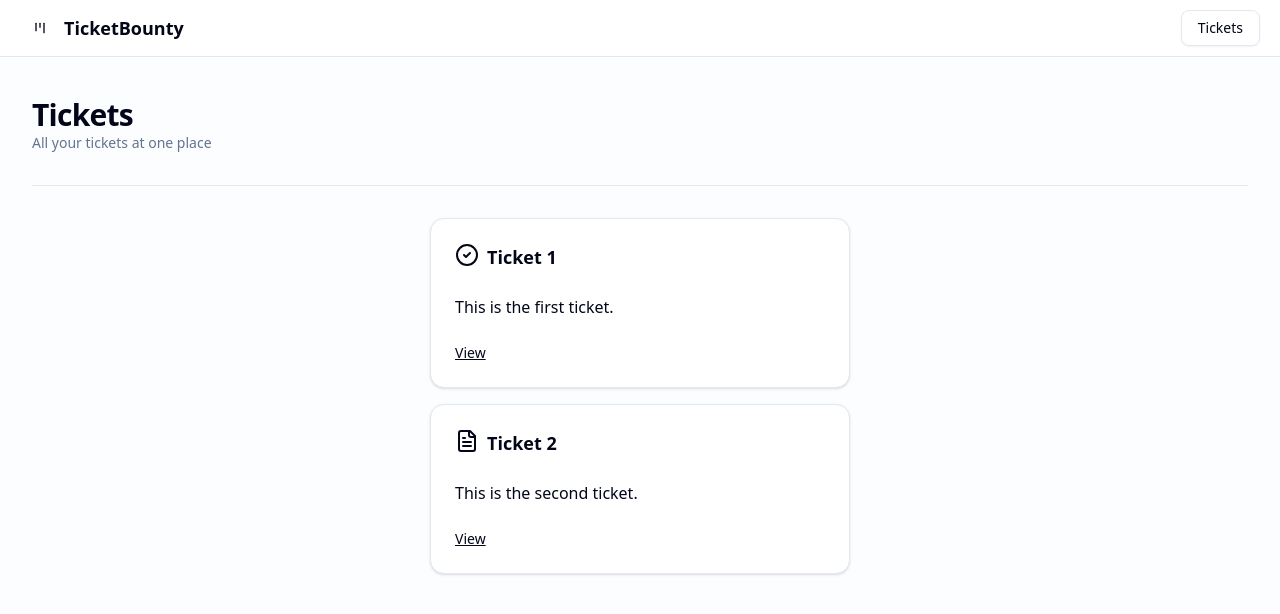
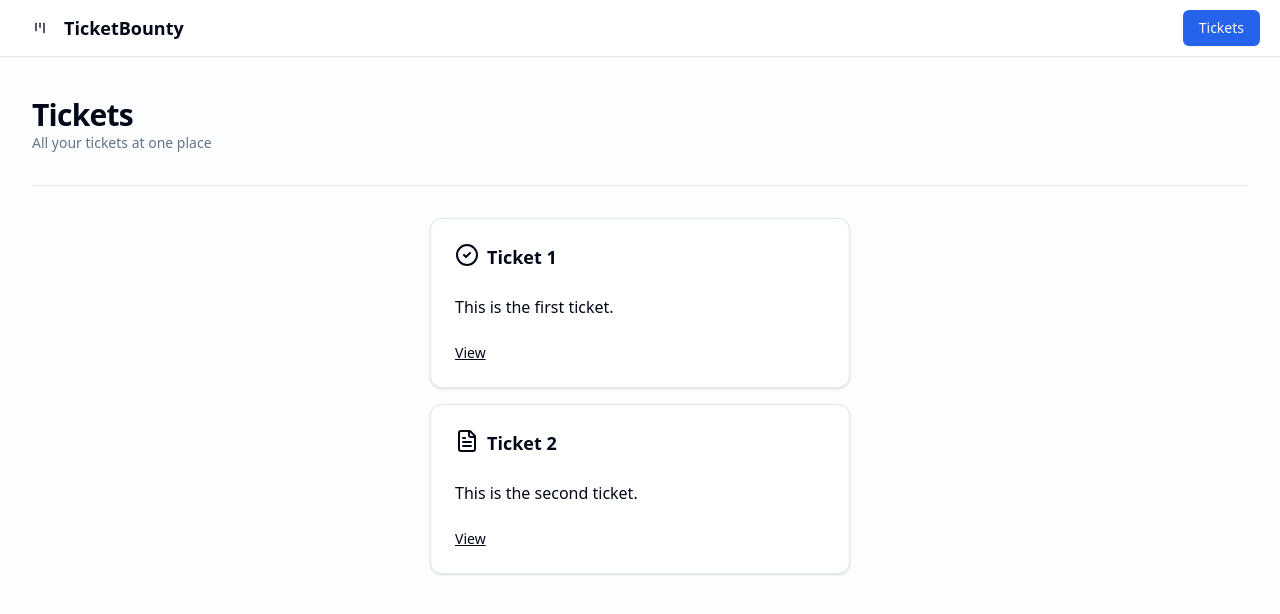
Before and after one commit to ChuckNoelke/road-to-next-mn, a Next.js app in the folder road-to-next/: page /tickets in a window 1280 px wide. Shown: the top 614 px of the page. Built offline with nearby package versions, Linux system fonts and the light colour scheme.

Commit message:
after themes

```diff
--- a/road-to-next/src/app/globals.css
+++ b/road-to-next/src/app/globals.css
@@ -94,139 +94,58 @@
 }
 
 :root {
-
-  --card: oklch(1 0 0);
-
-  --card-foreground: oklch(0.129 0.042 264.695);
-
-  --popover: oklch(1 0 0);
-
-  --popover-foreground: oklch(0.129 0.042 264.695);
-
-  --primary: oklch(0.208 0.042 265.755);
-
-  --primary-foreground: oklch(0.984 0.003 247.858);
-
-  --secondary: oklch(0.968 0.007 247.896);
-
-  --secondary-foreground: oklch(0.208 0.042 265.755);
-
-  --muted: oklch(0.968 0.007 247.896);
-
-  --muted-foreground: oklch(0.554 0.046 257.417);
-
-  --accent: oklch(0.968 0.007 247.896);
-
-  --accent-foreground: oklch(0.208 0.042 265.755);
-
-  --destructive: oklch(0.577 0.245 27.325);
-
-  --destructive-foreground: oklch(0.577 0.245 27.325);
-
-  --border: oklch(0.929 0.013 255.508);
-
-  --input: oklch(0.929 0.013 255.508);
-
-  --ring: oklch(0.704 0.04 256.788);
-
-  --chart-1: oklch(0.646 0.222 41.116);
-
-  --chart-2: oklch(0.6 0.118 184.704);
-
-  --chart-3: oklch(0.398 0.07 227.392);
-
-  --chart-4: oklch(0.828 0.189 84.429);
-
-  --chart-5: oklch(0.769 0.188 70.08);
-
-  --radius: 0.625rem;
-
-  --sidebar: oklch(0.984 0.003 247.858);
-
-  --sidebar-foreground: oklch(0.129 0.042 264.695);
-
-  --sidebar-primary: oklch(0.208 0.042 265.755);
-
-  --sidebar-primary-foreground: oklch(0.984 0.003 247.858);
-
-  --sidebar-accent: oklch(0.968 0.007 247.896);
-
-  --sidebar-accent-foreground: oklch(0.208 0.042 265.755);
-
-  --sidebar-border: oklch(0.929 0.013 255.508);
-
-  --sidebar-ring: oklch(0.704 0.04 256.788);
-
-  --background: oklch(1 0 0);
-
-  --foreground: oklch(0.129 0.042 264.695);
+  --background: hsl(0 0% 100%);
+  --foreground: hsl(222.2 84% 4.9%);
+  --card: hsl(0 0% 100%);
+  --card-foreground: hsl(222.2 84% 4.9%);
+  --popover: hsl(0 0% 100%);
+  --popover-foreground: hsl(222.2 84% 4.9%);
+  --primary: hsl(221.2 83.2% 53.3%);
+  --primary-foreground: hsl(210 40% 98%);
+  --secondary: hsl(210 40% 96.1%);
+  --secondary-foreground: 2hsl(22.2 47.4% 11.2%);
+  --muted: hsl(210 40% 96.1%);
+  --muted-foreground: hsl(215.4 16.3% 46.9%);
+  --accent: hsl(210 40% 96.1%);
+  --accent-foreground: hsl(222.2 47.4% 11.2%);
+  --destructive: hsl(0 84.2% 60.2%);
+  --destructive-foreground: hsl(210 40% 98%);
+  --border: hsl(214.3 31.8% 91.4%);
+  --input: hsl(214.3 31.8% 91.4%);
+  --ring: hsl(221.2 83.2% 53.3%);
+  --radius: 0.5rem;
+  --chart-1: hsl(12 76% 61%);
+  --chart-2: hsl(173 58% 39%);
+  --chart-3: hsl(197 37% 24%);
+  --chart-4: hsl(43 74% 66%);
+  --chart-5: hsl(27 87% 67%);
 }
 
 .dark {
-
-  --background: oklch(0.129 0.042 264.695);
-
-  --foreground: oklch(0.984 0.003 247.858);
-
-  --card: oklch(0.129 0.042 264.695);
-
-  --card-foreground: oklch(0.984 0.003 247.858);
-
-  --popover: oklch(0.129 0.042 264.695);
-
-  --popover-foreground: oklch(0.984 0.003 247.858);
-
-  --primary: oklch(0.984 0.003 247.858);
-
-  --primary-foreground: oklch(0.208 0.042 265.755);
-
-  --secondary: oklch(0.279 0.041 260.031);
-
-  --secondary-foreground: oklch(0.984 0.003 247.858);
-
-  --muted: oklch(0.279 0.041 260.031);
-
-  --muted-foreground: oklch(0.704 0.04 256.788);
-
-  --accent: oklch(0.279 0.041 260.031);
-
-  --accent-foreground: oklch(0.984 0.003 247.858);
-
-  --destructive: oklch(0.396 0.141 25.723);
-
-  --destructive-foreground: oklch(0.637 0.237 25.331);
-
-  --border: oklch(0.279 0.041 260.031);
-
-  --input: oklch(0.279 0.041 260.031);
-
-  --ring: oklch(0.446 0.043 257.281);
-
-  --chart-1: oklch(0.488 0.243 264.376);
-
-  --chart-2: oklch(0.696 0.17 162.48);
-
-  --chart-3: oklch(0.769 0.188 70.08);
-
-  --chart-4: oklch(0.627 0.265 303.9);
-
-  --chart-5: oklch(0.645 0.246 16.439);
-
-  --sidebar: oklch(0.208 0.042 265.755);
-
-  --sidebar-foreground: oklch(0.984 0.003 247.858);
-
-  --sidebar-primary: oklch(0.488 0.243 264.376);
-
-  --sidebar-primary-foreground: oklch(0.984 0.003 247.858);
-
-  --sidebar-accent: oklch(0.279 0.041 260.031);
-
-  --sidebar-accent-foreground: oklch(0.984 0.003 247.858);
-
-  --sidebar-border: oklch(0.279 0.041 260.031);
-
-  --sidebar-ring: oklch(0.446 0.043 257.281);
+  --background: hsl(222.2 84% 4.9%);
+  --foreground: hsl(210 40% 98%);
+  --card: hsl(222.2 84% 4.9%);
+  --card-foreground: hsl(210 40% 98);
+  --popover: hsl(222.2 84% 4.9%);
+  --popover-foreground: hsl(210 40% 98);
+  --primary: hsl(217.2 91.2% 59.8%);
+  --primary-foreground: hsl(222.2 47.4% 11.2%);
+  --secondary: hsl(217.2 32.6% 17.5%);
+  --secondary-foreground: hsl(210 40% 98%);
+  --muted: hsl(217.2 32.6% 17.5%);
+  --muted-foreground: hsl(215 20.2% 65.1%);
+  --accent: hsl(217.2 32.6% 17.5%);
+  --accent-foreground: hsl(210 40% 98%);
+  --destructive: hsl(0 62.8% 30.6%);
+  --destructive-foreground: hsl(210 40% 98%);
+  --border: hsl(217.2 32.6% 17.5%);
+  --input: hsl(217.2 32.6% 17.5%);
+  --ring: hsl(224.3 76.3% 48%);
+  --chart-1: hsl(220 70% 50%);
+  --chart-2: hsl(160 60% 45%);
+  --chart-3: hsl(30 80% 55%);
+  --chart-4: hsl(280 65% 60%);
+  --chart-5: hsl(340 75% 55%);
 }
 
 @layer base {
--- a/road-to-next/src/app/layout.tsx
+++ b/road-to-next/src/app/layout.tsx
@@ -49,7 +49,7 @@
           </Link>
         </div>
         <div>
-          <Link href={ticketsPath()} className={buttonVariants({variant:"outline"})}>
+          <Link href={ticketsPath()} className={buttonVariants({variant:"default"})}>
             Tickets
           </Link>
         </div>
```
